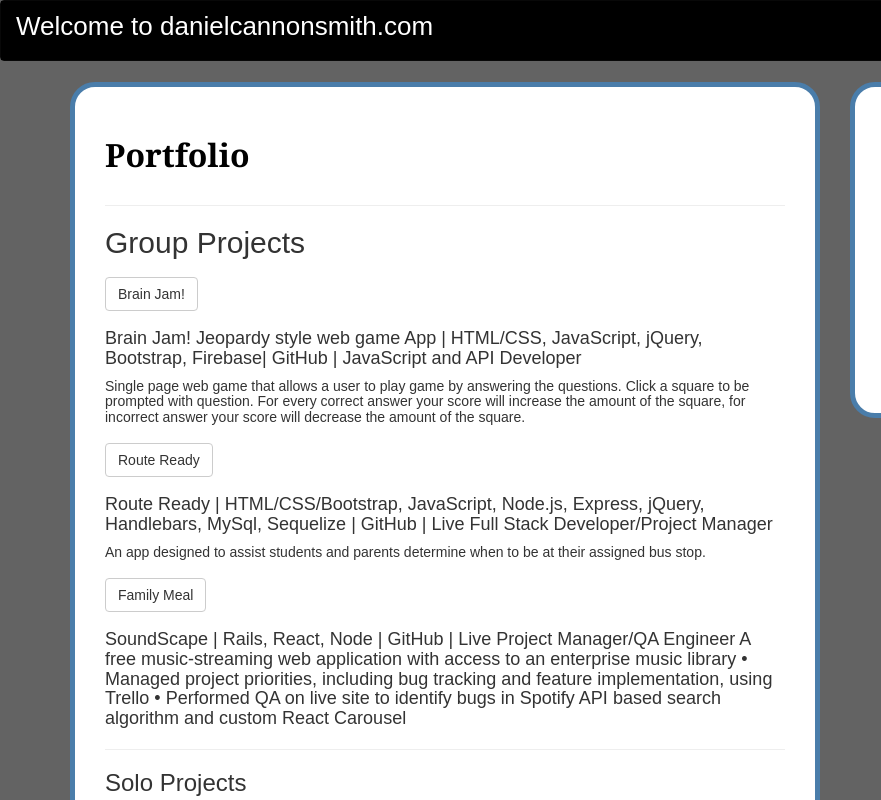
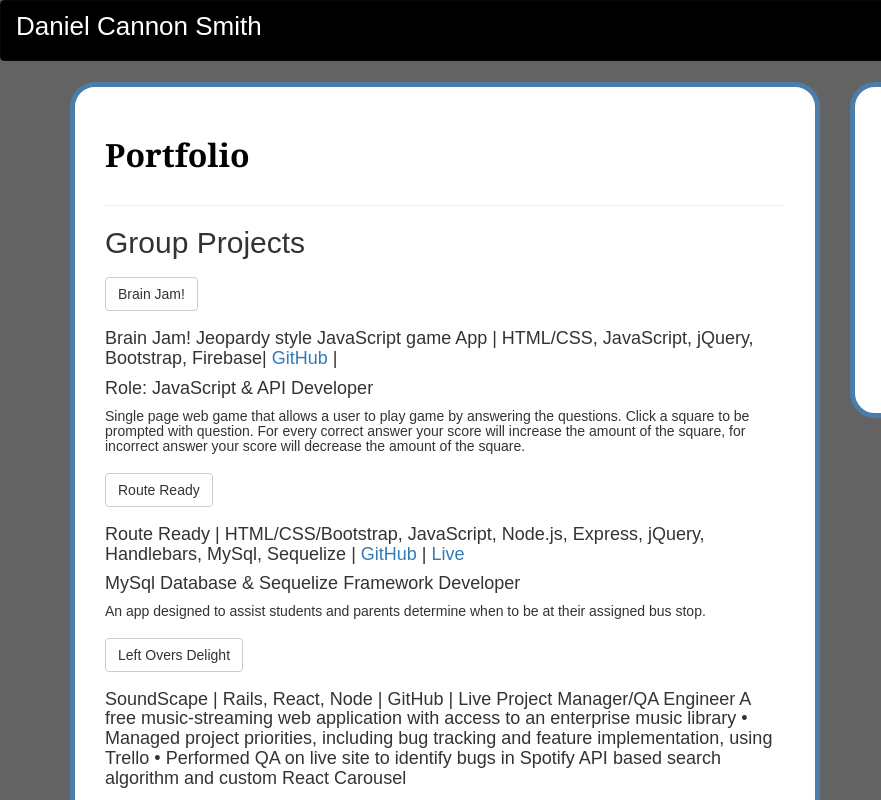
Before and after one commit to Dancannon27/portfolio, a plain HTML site: page portfolio.html in a window 1280 px wide. Shown: the top 800 px of the page, 0-881 px from the left. Drawn offline with nearby package versions, Linux system fonts and the light colour scheme.

Commit message:
updated portfolio links to github and live

```diff
--- a/portfolio.html
+++ b/portfolio.html
@@ -7,7 +7,7 @@
     <meta name="viewport" content="width=device-width, initial-scale=1.0">
     <meta http-equiv="X-UA-Compatible" content="ie=edge">
 
-    <title>DanielCannonSmith.com</title>
+    <title>danielcannonsmith.com</title>
     <!DOCTYPE html>
     <html lang="en-us">
       <head>
@@ -41,7 +41,7 @@
                   <span class="icon-bar"></span> -->
                 </button>
                 <div class="col-xs-12 phone-nav">
-                    <a class="navbar-brand" href="index.html"><span style="color: #ffffff; font-size: 26px">Welcome to danielcannonsmith.com</span></a>
+                    <a class="navbar-brand" href="index.html"><span style="color: #ffffff; font-size: 26px">Daniel Cannon Smith</span></a>
                 </div>
               </div>
 
@@ -70,14 +70,16 @@
                   <!-- <img src="assets/images/me.jpg" alt="" id="nate-image"/> -->
                   <h2>Group Projects</h2>
                   <a href="team-project-1/index.html"<button type="button" class="btn btn-default navbar-btn">Brain Jam!</button></a>
-<h4>Brain Jam! Jeopardy style web game App | HTML/CSS, JavaScript, jQuery, Bootstrap, Firebase| GitHub |          JavaScript and API Developer</h4>
+<h4>Brain Jam! Jeopardy style JavaScript game App | HTML/CSS, JavaScript, jQuery, Bootstrap, Firebase| <a href="https://github.com/Dancannon27/team-project-1">GitHub</a> |</h4>
+    <h4>Role: JavaScript & API Developer</h4>
 <h5>Single page web game that allows a user to play game by answering the questions. Click a square to be prompted with question. For every correct answer your score will increase the amount of the square, for incorrect answer your score will decrease the amount of the square.</h5>
 
-                  <a href=""<button type="button" class="btn btn-default navbar-btn">Route Ready</button></a>
-<h4>Route Ready | HTML/CSS/Bootstrap, JavaScript, Node.js, Express, jQuery, Handlebars, MySql, Sequelize |  GitHub  |  Live               Full Stack Developer/Project Manager</h4>
+                  <a href="https://limitless-reaches-50313.herokuapp.com/"<button type="button" class="btn btn-default navbar-btn">Route Ready</button></a>
+<h4>Route Ready | HTML/CSS/Bootstrap, JavaScript, Node.js, Express, jQuery, Handlebars, MySql, Sequelize |  <a href="https://github.com/Dancannon27/project-2-team-4">GitHub</a>  |  <a href="https://limitless-reaches-50313.herokuapp.com/">Live</a></h4>
+    <h4>MySql Database & Sequelize Framework Developer</h4>
 <h5>An app designed to assist students and parents determine when to be at their assigned bus stop.</h5>
 
-                  <a href=""<button type="button" class="btn btn-default navbar-btn">Family Meal</button></a>
+                  <a href="https://leftoversdelight.herokuapp.com/"<button type="button" class="btn btn-default navbar-btn">Left Overs Delight</button></a>
 <h4>SoundScape | Rails, React, Node |  GitHub |  Live	               Project Manager/QA Engineer
 A free music-streaming web application with access to an enterprise music library
 •	Managed project priorities, including bug tracking and feature implementation, using Trello
```
Also changed, not shown: index.html (+2 -2 lines), resume.html (+2 -2 lines).
